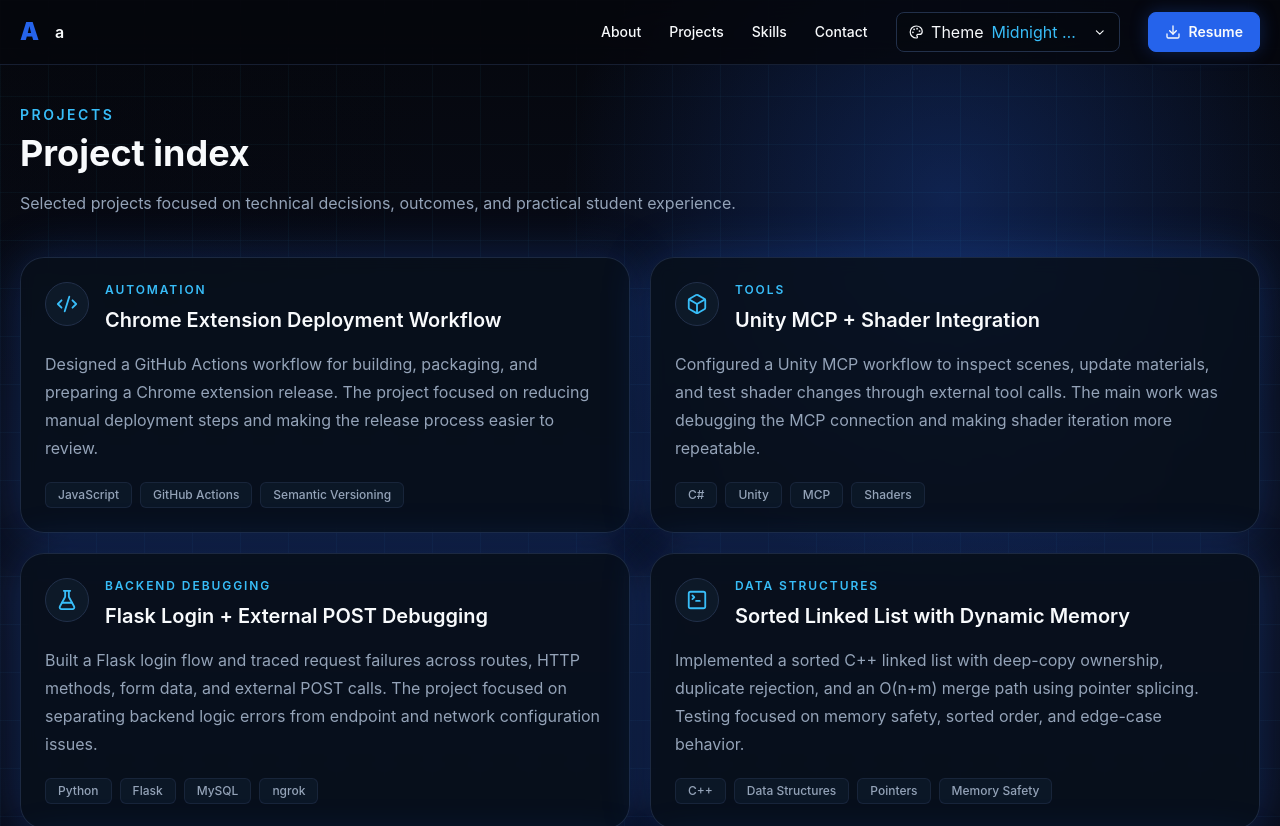
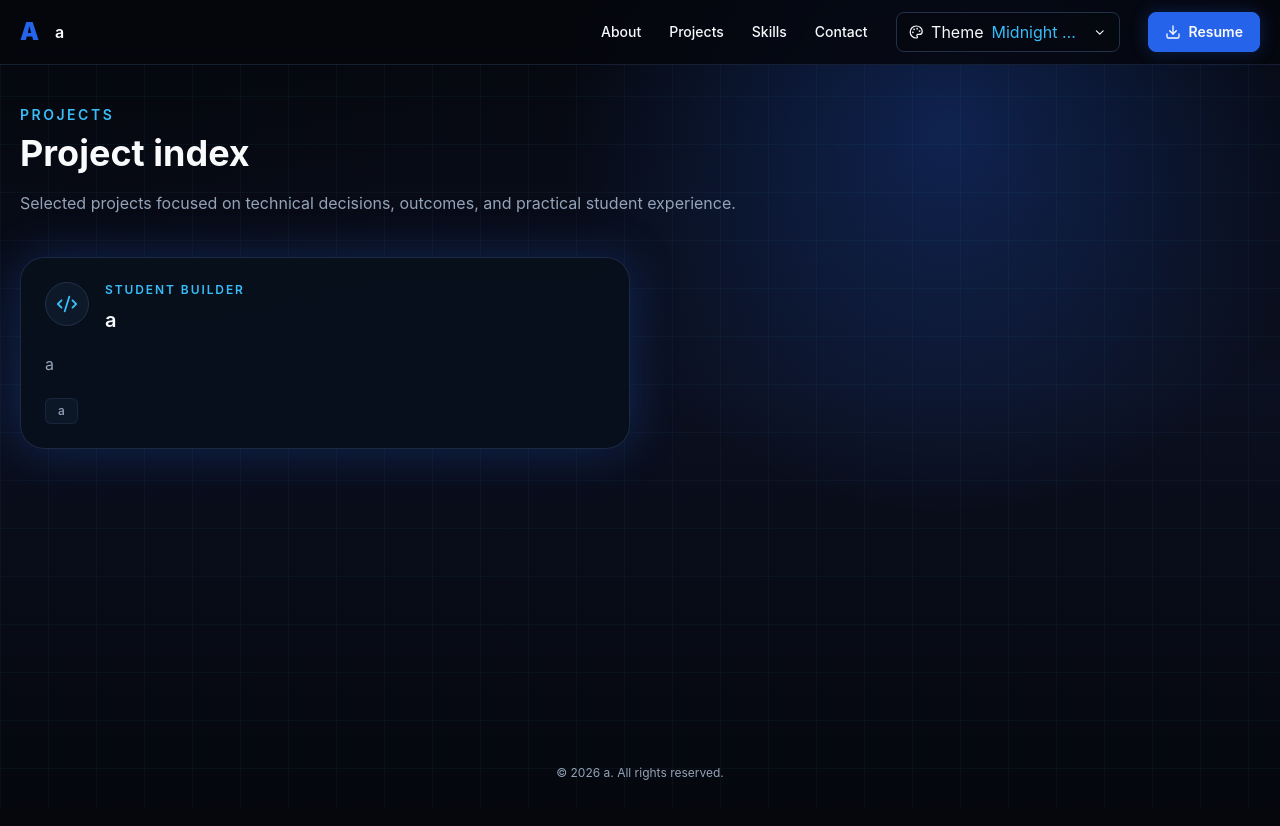
Before and after one commit to Manuelgrios/foliodev-proof-jordan-rivera-portfolio, a React (Vite) app: page /projects in a window 1280 px wide. Shown: the top 826 px of the page. Built offline with nearby package versions, Linux system fonts and the light colour scheme.

Commit message:
Update FolioDev generated portfolio data

```diff
--- a/src/data/projects.ts
+++ b/src/data/projects.ts
@@ -25,193 +25,42 @@ export type Project = {
 
 export const projects: Project[] = [
   {
-    slug: "chrome-extension-deployment-workflow",
-    title: "Chrome Extension Deployment Workflow",
-    category: "Automation",
-    summary:
-      "Designed a GitHub Actions workflow for building, packaging, and preparing a Chrome extension release. The project focused on reducing manual deployment steps and making the release process easier to review.",
-    description:
-      "A release workflow project focused on turning a manual Chrome extension deployment path into a repeatable process.",
-    tags: ["JavaScript", "GitHub Actions", "Semantic Versioning"],
-    icon: "code",
-    featured: true,
-    overview:
-      "Designed a GitHub Actions workflow for a Chrome extension build process, with versioning, packaging, and deployment checks separated into repeatable steps.",
-    challenge:
-      "The extension release process depended on manual build, packaging, and versioning steps that were easy to skip or apply inconsistently.",
-    approach:
-      "Separated release behavior into smaller workflow steps so the build path could be reviewed, repeated, and adjusted without relying on memory.",
-    workflow: [
-      "Prepare extension build artifacts",
-      "Run packaging checks",
-      "Keep versioning and release preparation visible in the workflow",
+    "slug": "a",
+    "title": "a",
+    "category": "Student builder",
+    "summary": "a",
+    "description": "a",
+    "tags": [
+      "a"
     ],
-    results: [
-      "Reduced the number of manual release steps by moving the process into a repeatable workflow.",
-      "Made release behavior easier to audit before publishing.",
+    "icon": "code",
+    "featured": true,
+    "links": [
+      {
+        "label": "GitHub",
+        "href": "https://a"
+      },
+      {
+        "label": "Live Demo",
+        "href": "https://a"
+      }
     ],
-    technologies: ["JavaScript", "GitHub Actions", "Semantic Versioning"],
-    interviewTalkingPoints: [
-      "Why deployment steps should be separated and named clearly",
-      "How CI workflows reduce release mistakes",
-      "What should be checked before packaging a browser extension",
+    "overview": "a",
+    "challenge": "a",
+    "approach": "",
+    "features": [
+      "Student builder"
     ],
-  },
-  {
-    slug: "unity-mcp-shader-integration",
-    title: "Unity MCP + Shader Integration",
-    category: "Tools",
-    summary:
-      "Configured a Unity MCP workflow to inspect scenes, update materials, and test shader changes through external tool calls. The main work was debugging the MCP connection and making shader iteration more repeatable.",
-    description:
-      "A Unity tooling project focused on connecting MCP actions to scene inspection, material updates, and shader iteration.",
-    tags: ["C#", "Unity", "MCP", "Shaders"],
-    icon: "box",
-    featured: true,
-    overview:
-      "Configured a Unity MCP workflow to inspect scenes, update materials, and test shader changes through external tool calls.",
-    challenge:
-      "Unity and MCP needed a reliable connection before external tool calls could inspect scene objects, update materials, or support shader testing.",
-    approach:
-      "Debugged startup, dependency, and handshake behavior before validating which Unity actions could be controlled externally.",
-    workflow: [
-      "Start and verify the MCP connection",
-      "Inspect available Unity scene and material actions",
-      "Update materials and test shader changes through tool calls",
+    "workflow": [],
+    "results": [
+      "a"
     ],
-    results: [
-      "Made shader iteration easier to explain and repeat.",
-      "Clarified the setup steps needed before MCP actions can control Unity behavior.",
+    "technologies": [
+      "a"
     ],
-    technologies: ["C#", "Unity", "MCP", "Shaders"],
-    interviewTalkingPoints: [
-      "How external tool calls can fit into a game-engine workflow",
-      "How to debug startup and connection issues",
-      "Why repeatable shader iteration matters during experimentation",
-    ],
-  },
-  {
-    slug: "flask-login-external-post-debugging",
-    title: "Flask Login + External POST Debugging",
-    category: "Backend Debugging",
-    summary:
-      "Built a Flask login flow and traced request failures across routes, HTTP methods, form data, and external POST calls. The project focused on separating backend logic errors from endpoint and network configuration issues.",
-    description:
-      "A backend debugging project focused on authentication routes, request handling, and external POST behavior.",
-    tags: ["Python", "Flask", "MySQL", "ngrok"],
-    icon: "flask",
-    featured: true,
-    overview:
-      "Built a Flask login flow and traced request failures across routes, HTTP methods, form data, and external POST calls.",
-    challenge:
-      "The backend needed clearer debugging around GET and POST behavior, form data, external POST requests, and HTTP versus HTTPS or port mismatches.",
-    approach:
-      "Read route behavior and logs separately from endpoint configuration so 404, 500, SSL, and request-formatting errors could be diagnosed in the right layer.",
-    features: [
-      "Flask route handling",
-      "Login form processing",
-      "External POST request testing",
-      "Local endpoint exposure through ngrok",
-    ],
-    results: [
-      "Made the debugging process easier by separating routing, request formatting, and endpoint configuration issues.",
-      "Clarified when failures came from backend logic versus network or URL configuration.",
-    ],
-    technologies: ["Python", "Flask", "MySQL", "ngrok"],
-    interviewTalkingPoints: [
-      "How to debug HTTP method mismatches",
-      "How logs help separate 404, 500, and SSL issues",
-      "Why local tunneling changes endpoint assumptions",
-    ],
-  },
-  {
-    slug: "sorted-linked-list-dynamic-memory",
-    title: "Sorted Linked List with Dynamic Memory",
-    category: "Data Structures",
-    summary:
-      "Implemented a sorted C++ linked list with deep-copy ownership, duplicate rejection, and an O(n+m) merge path using pointer splicing. Testing focused on memory safety, sorted order, and edge-case behavior.",
-    description:
-      "A C++ data structures project focused on manual ownership, sorted insertion, and safe linked-list operations.",
-    tags: ["C++", "Data Structures", "Pointers", "Memory Safety"],
-    icon: "terminal",
-    featured: true,
-    overview:
-      "Implemented a sorted C++ linked list with deep-copy ownership, duplicate rejection, and an O(n+m) merge path using pointer splicing.",
-    challenge:
-      "The data structure needed sorted insert behavior, duplicate rejection, deep-copy ownership, and safe cleanup without relying on container abstractions.",
-    approach:
-      "Implemented ownership behavior directly, including the Rule of Three, then tested sorted order and edge cases where pointer mistakes are most likely.",
-    features: [
-      "Sorted insertion",
-      "Duplicate rejection",
-      "Deep copy ownership",
-      "O(n+m) merge by pointer splicing",
-    ],
-    results: [
-      "Validated memory behavior with targeted tests and sanitizer-style checks.",
-      "Kept merge behavior linear by splicing existing nodes instead of rebuilding the list.",
-    ],
-    technologies: ["C++", "Data Structures", "Pointers", "Memory Safety"],
-    interviewTalkingPoints: [
-      "Why the Rule of Three matters for owning raw pointers",
-      "How pointer splicing changes merge complexity",
-      "How to test edge cases in linked structures",
-    ],
-  },
-  {
-    slug: "apple-developer-hiring-research",
-    title: "Apple Developer Hiring Research",
-    category: "Research",
-    summary:
-      "Analyzed Apple's developer hiring process, including interview structure, compensation signals, work expectations, and fairness concerns. The research organized scattered hiring information into practical candidate guidance.",
-    description:
-      "A research project focused on organizing public hiring information into practical guidance for developer candidates.",
-    tags: ["Research", "Technical Interviews", "Career Analysis"],
-    icon: "apple",
-    featured: true,
-    overview:
-      "Analyzed Apple's developer hiring process, including interview structure, compensation signals, work expectations, and fairness concerns.",
-    challenge:
-      "Information about developer hiring can be scattered across job posts, interview reports, compensation discussions, and candidate advice.",
-    approach:
-      "Grouped research by hiring stage and topic so candidate preparation advice could be separated from speculation or unsupported claims.",
-    results: [
-      "Organized scattered hiring information into practical candidate guidance.",
-      "Organized the research around interview structure, work expectations, compensation signals, and fairness considerations.",
-    ],
-    technologies: ["Research", "Technical Interviews", "Career Analysis"],
-    interviewTalkingPoints: [
-      "How to evaluate hiring information from mixed sources",
-      "How fairness concerns affect candidate preparation",
-      "Why research findings should be separated from personal advice",
-    ],
-  },
-  {
-    slug: "data-visualization-portfolio-direction",
-    title: "Data Visualization Portfolio Direction",
-    category: "Data Visualization",
-    summary:
-      "Defined the structure for a data visualization portfolio focused on readable charts, clear metrics, and practical analysis. The goal was to frame future projects around decisions, not just visuals.",
-    description:
-      "A planning project that defines how future data visualization work should be selected, structured, and explained.",
-    tags: ["Python", "Data Visualization", "Pandas", "Matplotlib"],
-    icon: "chart",
-    featured: true,
-    overview:
-      "Defined the structure for a data visualization portfolio focused on readable charts, clear metrics, and practical analysis.",
-    challenge:
-      "Future analytics work needed a consistent structure for choosing datasets, selecting chart types, and explaining what each visualization helps someone decide.",
-    approach:
-      "Framed future projects around decisions and analysis questions before choosing visuals, so charts support an explanation instead of acting as decoration.",
-    results: [
-      "Created a direction for portfolio projects centered on readable charts and clear metrics.",
-      "Established a practical structure for explaining what each visualization helps evaluate.",
-    ],
-    technologies: ["Python", "Data Visualization", "Pandas", "Matplotlib"],
-    interviewTalkingPoints: [
-      "How to choose chart types based on the question being answered",
-      "Why readable visuals matter more than decorative complexity",
-      "How to connect visualizations to decisions",
-    ],
-  },
+    "interviewTalkingPoints": [
+      "a",
+      "a"
+    ]
+  }
 ];
```
